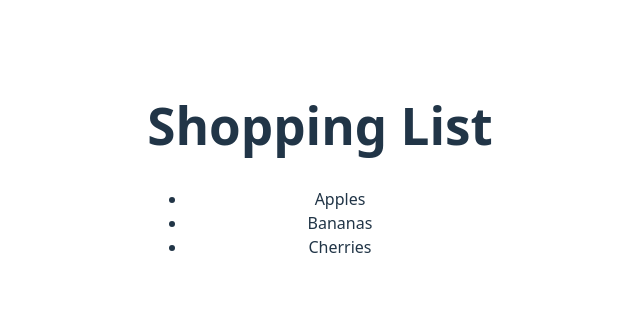
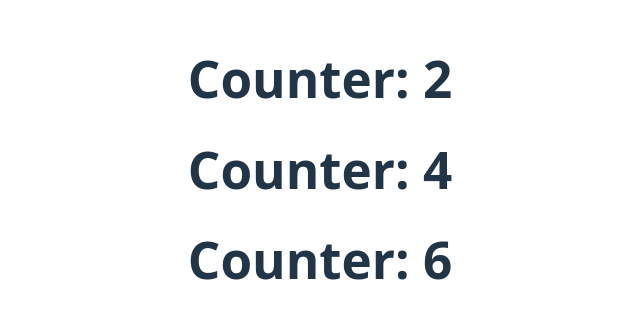
Before and after one commit to 1504-miguel/appdev1, a React (Vite) app in the folder react-describing-ui/: page / in a window 1280 px wide. Shown: the part 231-550 px from the top of the page, without its empty margins (320-960 px from the left). Built offline with nearby package versions, Linux system fonts and the light colour scheme.

Commit message:
avoid confusing bugs

```diff
--- a/react-describing-ui/src/App.jsx
+++ b/react-describing-ui/src/App.jsx
@@ -1,13 +1,19 @@
 
 import './App.css'
 
-import ItemList from "./ItemList";
+let counter = 0;
+
+function Counter() {
+  counter += 1; // ❌ impure! don’t mutate global data
+  return <h1>Counter: {counter}</h1>;
+}
 
 export default function App() {
   return (
-    <div>
-      <h1>Shopping List</h1>
-      <ItemList />
-    </div>
+    <>
+      <Counter />
+      <Counter />
+      <Counter />
+    </>
   );
 }
```
